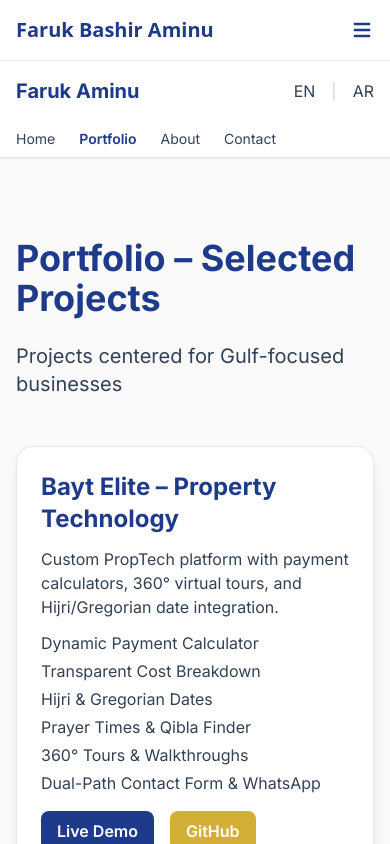
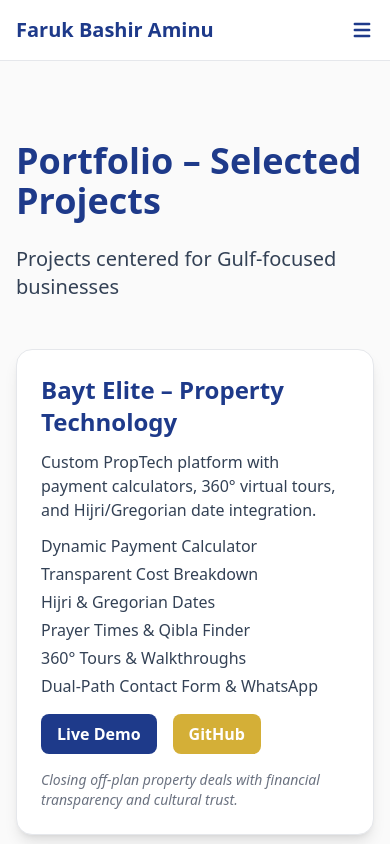
Before and after one commit to fazetdev/fazet.dev, a Next.js app: page /en/portfolio in a window 390 px wide. Shown: the top 844 px of the page. Built offline with nearby package versions, Linux system fonts and the light colour scheme; what tailwindcss-rtl would draw is missing.

Commit message:
fix: complete responsive header solution

```diff
--- a/app/[locale]/portfolio/page.js
+++ b/app/[locale]/portfolio/page.js
@@ -145,26 +145,8 @@
   const isRTL = locale === "ar";
 
   return (
-    <div className={`min-h-screen bg-background ${isRTL ? "rtl font-arabic" : "ltr font-english"}`}>
-      {/* Header */}
-      <header className="bg-white shadow-sm border-b border-gray-200">
-        <div className="max-w-7xl mx-auto px-4 py-4 flex justify-between items-center">
-          <Link href={`/${locale}`} className="text-xl font-bold text-primary">Faruk Aminu</Link>
-          <div className="flex space-x-4 rtl:space-x-reverse">
-            <Link href="/en" className="text-text hover:text-primary">EN</Link>
-            <span className="text-gray-300">|</span>
-            <Link href="/ar" className="text-text hover:text-primary">AR</Link>
-          </div>
-        </div>
-        <nav className="max-w-7xl mx-auto px-4 py-2 flex space-x-6 rtl:space-x-reverse text-sm">
-          <Link href={`/${locale}`} className="text-text hover:text-primary">{locale === "ar" ? "الرئيسية" : "Home"}</Link>
-          <Link href={`/${locale}/portfolio`} className="text-primary font-semibold">{locale === "ar" ? "الأعمال" : "Portfolio"}</Link>
-          <Link href={`/${locale}/about`} className="text-text hover:text-primary">{locale === "ar" ? "عني" : "About"}</Link>
-          <Link href={`/${locale}/contact`} className="text-text hover:text-primary">{locale === "ar" ? "اتصل" : "Contact"}</Link>
-        </nav>
-      </header>
-
-      {/* Hero Section */}
+    <div className={`min-h-screen bg-background ${isRTL ? "rtl" : "ltr"}`}>
+      {/* Hero Section - NO DUPLICATE HEADER */}
       <section className="py-20 px-4">
         <div className="max-w-5xl mx-auto">
           <h1 className="text-4xl md:text-5xl font-bold text-primary mb-6">{t.hero.title}</h1>
@@ -182,8 +164,12 @@
                   ))}
                 </div>
                 <div className="flex gap-4 mb-4">
-                  <Link href={project.demo} className="bg-primary text-white px-4 py-2 rounded-lg font-semibold hover:bg-primary/90 transition-colors text-center">{locale === "ar" ? "عرض مباشر" : "Live Demo"}</Link>
-                  <Link href={project.github} className="bg-accent text-white px-4 py-2 rounded-lg font-semibold hover:bg-accent/90 transition-colors text-center">{locale === "ar" ? "مشروع GitHub" : "GitHub"}</Link>
+                  <Link href={project.demo} className="bg-primary text-white px-4 py-2 rounded-lg font-semibold hover:bg-primary/90 transition-colors text-center">
+                    {locale === "ar" ? "عرض مباشر" : "Live Demo"}
+                  </Link>
+                  <Link href={project.github} className="bg-accent text-white px-4 py-2 rounded-lg font-semibold hover:bg-accent/90 transition-colors text-center">
+                    {locale === "ar" ? "مشروع GitHub" : "GitHub"}
+                  </Link>
                 </div>
                 <p className="text-sm italic text-gray-500">{project.tagline}</p>
               </div>
--- a/app/components/Header.jsx
+++ b/app/components/Header.jsx
@@ -5,21 +5,36 @@
 
 export default function Header({ locale, t }) {
   const [isOpen, setIsOpen] = useState(false);
-  const [isDesktop, setIsDesktop] = useState(false);
+  const [isMounted, setIsMounted] = useState(false);
+  const [windowWidth, setWindowWidth] = useState(0);
 
   useEffect(() => {
-    const checkScreenSize = () => {
-      const desktop = window.innerWidth >= 768;
-      setIsDesktop(desktop);
-      if (desktop) {
-        setIsOpen(false); // Close mobile menu on desktop
+    setIsMounted(true);
+    const handleResize = () => {
+      setWindowWidth(window.innerWidth);
+      if (window.innerWidth >= 768) {
+        setIsOpen(false);
       }
     };
 
-    checkScreenSize();
-    window.addEventListener('resize', checkScreenSize);
-    return () => window.removeEventListener('resize', checkScreenSize);
+    handleResize();
+    window.addEventListener('resize', handleResize);
+    return () => window.removeEventListener('resize', handleResize);
   }, []);
+
+  if (!isMounted) {
+    return (
+      <header className="bg-white shadow-sm border-b border-gray-200">
+        <div className="max-w-7xl mx-auto px-4 py-4 flex justify-between items-center">
+          <div className="text-xl font-bold text-primary">Faruk Bashir Aminu</div>
+          <div className="w-8 h-8"></div>
+        </div>
+      </header>
+    );
+  }
+
+  const isDesktop = windowWidth >= 768;
+  const isMobile = windowWidth < 768;
 
   const links = [
     { href: `/${locale}`, label: t.nav.home },
@@ -37,15 +52,14 @@
           Faruk Bashir Aminu
         </Link>
 
-        {/* Desktop Menu - shown only on desktop */}
+        {/* Desktop Menu */}
         {isDesktop && (
-          <nav className="flex space-x-4 rtl:space-x-reverse text-sm ml-4 overflow-x-auto">
+          <nav className="flex space-x-4 rtl:space-x-reverse text-sm overflow-x-auto">
             {links.map((link) => (
               <Link
                 key={link.href}
                 href={link.href}
                 className="text-text hover:text-primary font-semibold whitespace-nowrap px-2 py-1"
-                title={link.label}
               >
                 {link.label}
               </Link>
@@ -53,10 +67,10 @@
           </nav>
         )}
 
-        {/* Mobile Hamburger - shown only on mobile */}
-        {!isDesktop && (
+        {/* Mobile Hamburger */}
+        {isMobile && (
           <button
-            className="text-primary text-2xl shrink-0 ml-4"
+            className="text-primary text-2xl"
             onClick={() => setIsOpen(!isOpen)}
             aria-label="Toggle menu"
           >
@@ -65,9 +79,9 @@
         )}
       </div>
 
-      {/* Mobile Menu - shown only when open AND on mobile */}
-      {isOpen && !isDesktop && (
-        <nav className="bg-white px-4 pb-4 space-y-2 rtl:space-y-reverse border-t border-gray-200">
+      {/* Mobile Menu */}
+      {isOpen && isMobile && (
+        <nav className="bg-white px-4 pb-4 space-y-2 rtl:space-x-reverse border-t border-gray-200">
           {links.map((link) => (
             <Link
               key={link.href}
```
